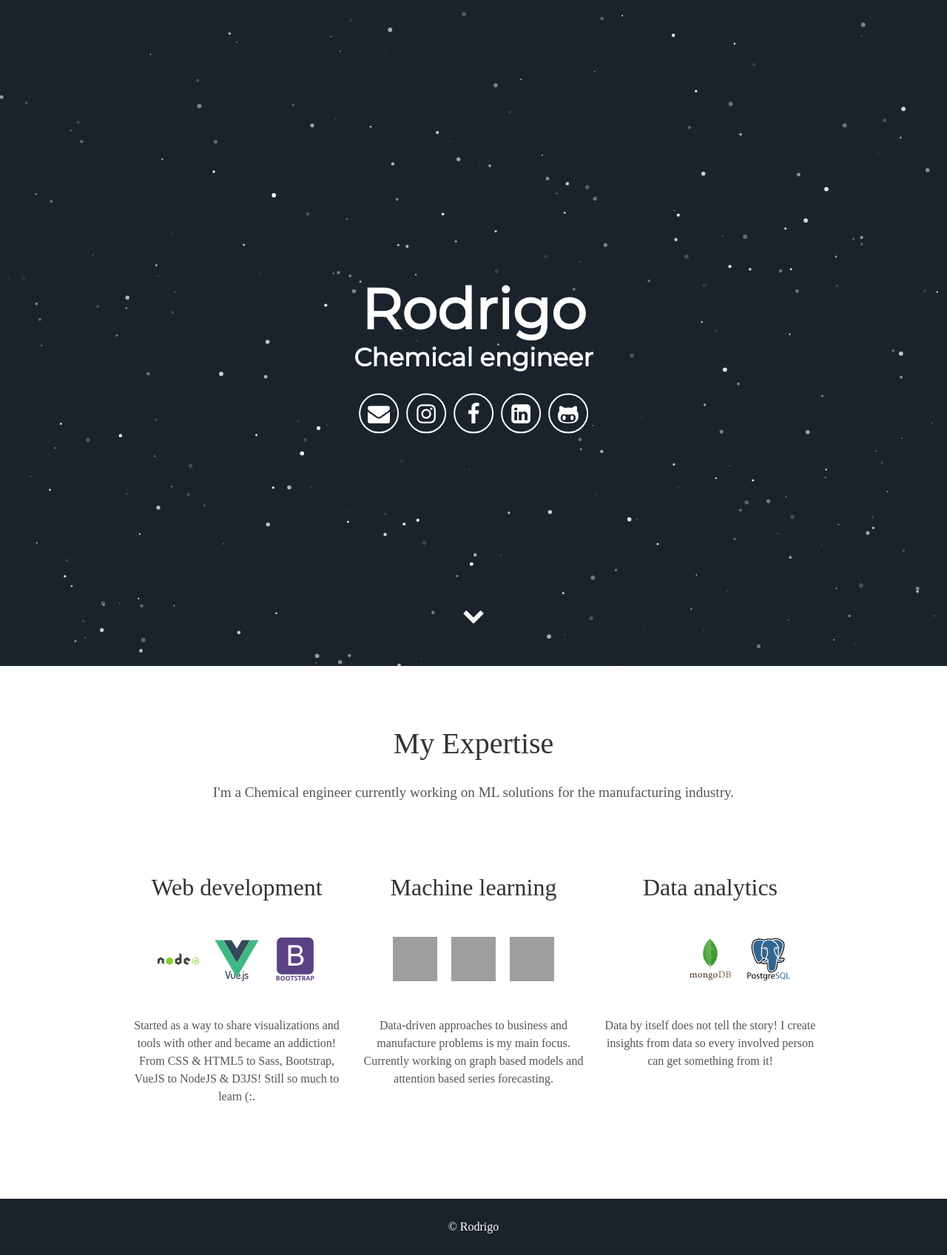
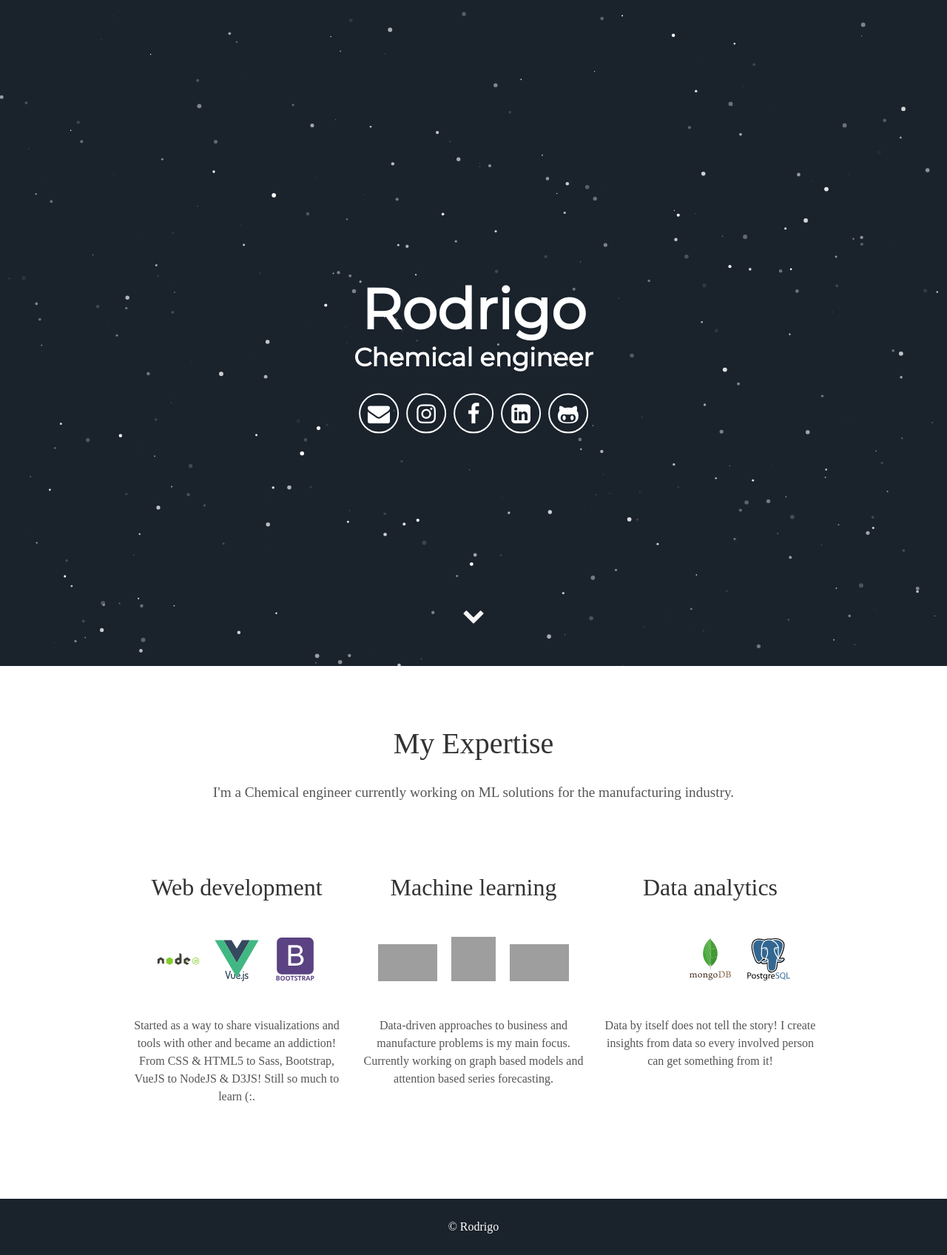
Before and after one commit to rshormazabal/rshormazabal.github.io, a Jekyll site: the page built from index.html, in a window 1280 px wide. Shown: the whole page at 74% size. Built offline with Jekyll 4.4.1, drawn with Linux system fonts in a browser that asks for light colours; some web fonts are replaced; grey boxes are pictures that could not be loaded.

Commit message:
Updating logos

```diff
--- a/_includes/about.html
+++ b/_includes/about.html
@@ -20,16 +20,16 @@
     <h2>Machine learning</h2>
     <img src="https://developer.qualcomm.com/sites/default/files/attachments/pytorch_lockup_horz-01_orangeontransparent.png"
          alt="Pytorch"
-         width="60"
-         height="60">
+         width="80"
+         height="50">
     <img src="https://qph.fs.quoracdn.net/main-qimg-748316a749bdb46f5cdbe02e976e5500.webp"
          alt="Opencv"
          width="60"
          height="60">
     <img src="https://upload.wikimedia.org/wikipedia/commons/thumb/0/05/Scikit_learn_logo_small.svg/1280px-Scikit_learn_logo_small.svg.png"
          alt="Scikitlearn"
-         width="60"
-         height="60">
+         width="80"
+         height="50">
     <p>Data-driven approaches to business and manufacture problems is my main focus. Currently working on graph based models and attention based series forecasting.</p>
   </div>
   <div class="tech">
```
